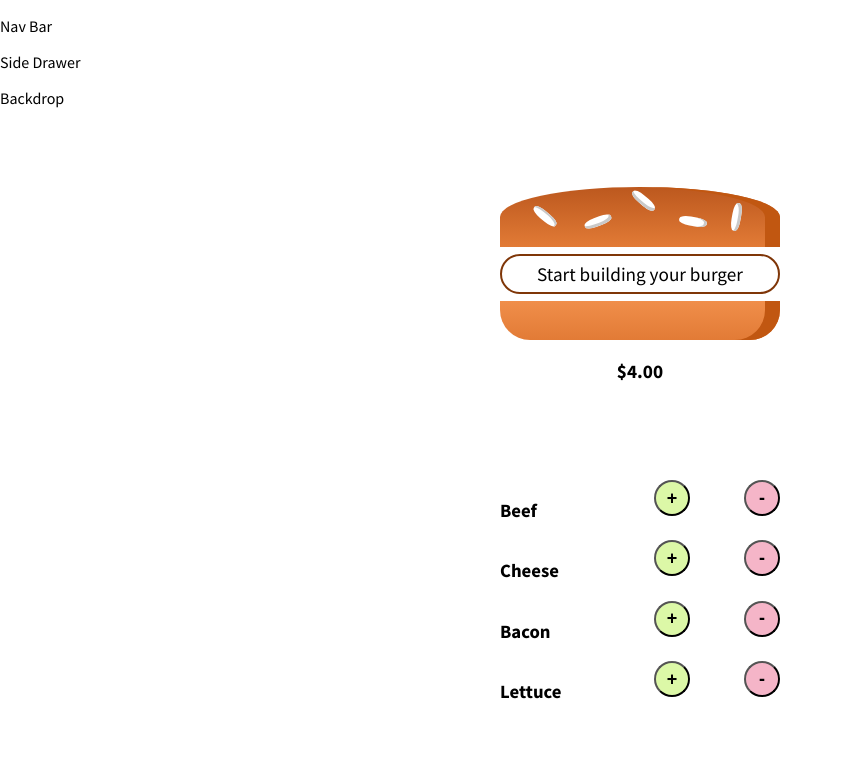
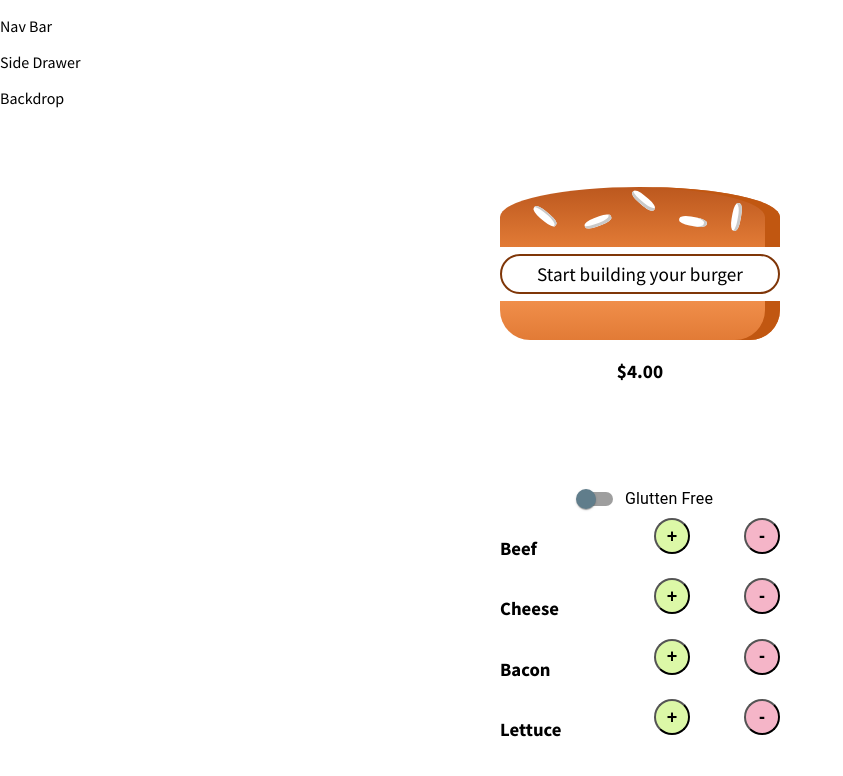
Before and after one commit to krtcotmo2/react_burger, a React (Create React App) app: page / in a window 1280 px wide. Shown: the top 776 px of the page, without its empty margins (0-843 px from the left). Built offline with nearby package versions, Linux system fonts and the light colour scheme.

Commit message:
added switch ouptupt above return

```diff
--- a/src/Components/Burger/AddIngredients/AddIngredients.js
+++ b/src/Components/Burger/AddIngredients/AddIngredients.js
@@ -1,16 +1,45 @@
 import React from 'react';
-import Auxillary from '../../../HOC/Auxillary'
 import LineControl from './LineControl/LineControl';
-
+import { withStyles } from '@material-ui/core/styles';
+import { blueGrey } from '@material-ui/core/colors';
+import FormControlLabel from '@material-ui/core/FormControlLabel';
+import Switch from '@material-ui/core/Switch';
 const controlsList = ['Beef','Cheese','Bacon','Lettuce'];
 
+const PurpleSwitch = withStyles({
+  switchBase: {
+    color: blueGrey[500],
+    '&$checked': {
+      color: '#42a5f5',
+    },
+    '&$checked + $track': {
+      backgroundColor: '#42a5f5',
+    },
+  },
+  checked: {},
+  track: {},
+})(Switch);
+
 const AddIngredients = (props) => {
-  const controls = controlsList.map( (item,i) => <LineControl itemType={item} addedIng={props.addedIng} removedIng={props.removedIng} key={item+i}/>)
+  const theSwitch = (<FormControlLabel
+    control={<PurpleSwitch
+      checked={props.isGluttenFree}
+      name="gluttenFree"
+      onChange={props.toggleBuns} />}
+    label="Glutten Free"
+    style={{margin:'0 auto'}}/>);
+
+  const controls = controlsList.map( (item,i) => <LineControl
+    itemType={item}
+    addedIng={() => props.addedIng(item.toLowerCase())}
+    removedIng={() => props.removedIng(item.toLowerCase())}
+    key={item+i}/>)
 
   return (
-    <Auxillary>
+    <div style={{display:'flex', flexDirection:'column', justifyContent:'center'}}>
+      {theSwitch}
       {controls}
-    </Auxillary>
+    </div>
    );
 }
 
--- a/src/Components/Burger/AddIngredients/LineControl/LineControl.js
+++ b/src/Components/Burger/AddIngredients/LineControl/LineControl.js
@@ -5,8 +5,8 @@ const LineControl = (props) => {
   return (
     <div className={ingStyle.ingItem}>
         <h3>{props.itemType}</h3>
-        <button className={ingStyle.add} onClick={() => props.addedIng(props.itemType.toLowerCase())}>+</button>
-        <button className={ingStyle.remove} onClick={() =>props.removedIng(props.itemType.toLowerCase())}>-</button>
+        <button className={ingStyle.add} onClick={props.addedIng}>+</button>
+        <button className={ingStyle.remove} onClick={props.removedIng}>-</button>
       </div>
    );
 }
--- a/src/Containers/Configurator/Cofigurator.js
+++ b/src/Containers/Configurator/Cofigurator.js
@@ -10,6 +10,7 @@ const PRICING = {
   lettuce:0.5
 }
 
+
 class Configurator extends Component {
   state = {
     ingredientList: [
@@ -19,6 +20,7 @@ class Configurator extends Component {
   }
 
   addedIng = ingType =>{
+    console.log(ingType)
     const newList = [...this.state.ingredientList];
     newList.unshift({type:ingType, cost:PRICING[ingType]});
     const newTotal = this.state.totalPrice + PRICING[ingType];
@@ -31,12 +33,17 @@ class Configurator extends Component {
     const newTotal = this.state.totalPrice - PRICING[ingType];
     this.setState({ingredientList: newList, totalPrice:newTotal})
   }
+  toggleBuns = (event) =>{
+    const bunStatus = event.target.checked
+    this.setState({isGluttenFree: bunStatus});
+  }
+
 
   render(){
     return (
         <Auxillary>
           <Visaulization ingredientList={this.state.ingredientList} isGluttenFree={this.state.isGluttenFree} price={this.state.totalPrice}/>
-          <AddIngredients addedIng={this.addedIng} removedIng={this.removeIng}/>
+          <AddIngredients addedIng={this.addedIng} removedIng={this.removeIng} toggleBuns={this.toggleBuns}/>
         </Auxillary>
     )}
 }
```
